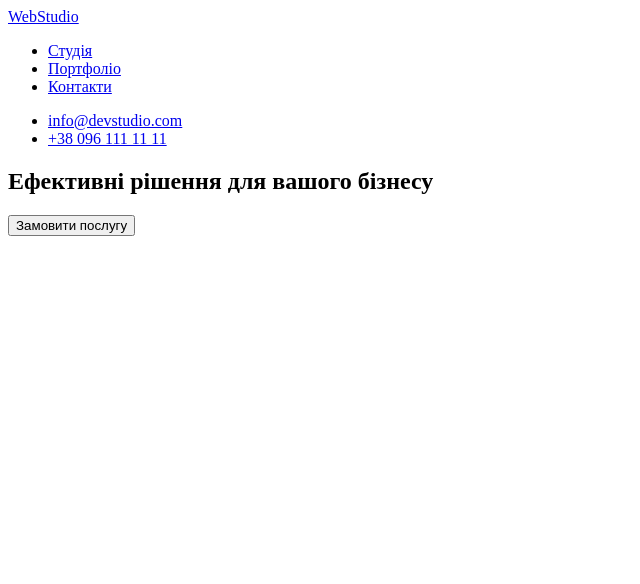
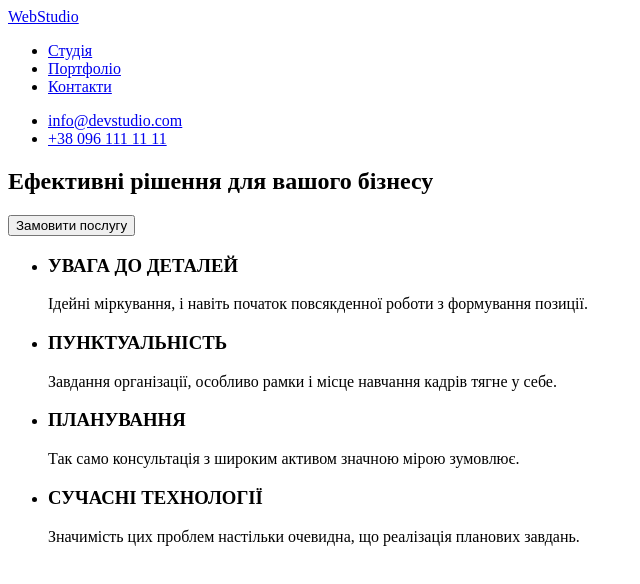
Before and after one commit to olha-sydorenko/goit-markup-hw-01, a plain HTML site: page index.html in a window 1280 px wide. Shown: the whole page, without its empty margins (0-640 px from the left). Drawn offline with Linux system fonts and the light colour scheme.

Commit message:
Added section 2

```diff
--- a/index.html
+++ b/index.html
@@ -37,10 +37,42 @@
     <main>
       <section>
         <h1>Ефективні рішення для вашого бізнесу</h1>
-        <button>Замовити послугу</button>
+        <button type="button">Замовити послугу</button>
       </section>
 
-      <section></section>
+      <section>
+        <h2 hidden>Особливості</h2>
+        <ul>
+          <li>
+            <h3>УВАГА ДО ДЕТАЛЕЙ</h3>
+            <p>
+              Ідейні міркування, і навіть початок повсякденної роботи з
+              формування позиції.
+            </p>
+          </li>
+          <li>
+            <h3>ПУНКТУАЛЬНІСТЬ</h3>
+            <p>
+              Завдання організації, особливо рамки і місце навчання кадрів тягне
+              у себе.
+            </p>
+          </li>
+          <li>
+            <h3>ПЛАНУВАННЯ</h3>
+            <p>
+              Так само консультація з широким активом значною мірою зумовлює.
+            </p>
+          </li>
+          <li>
+            <h3>СУЧАСНІ ТЕХНОЛОГІЇ</h3>
+            <p>
+              Значимість цих проблем настільки очевидна, що реалізація планових
+              завдань.
+            </p>
+          </li>
+        </ul>
+      </section>
+
       <section></section>
       <section></section>
     </main>
```
